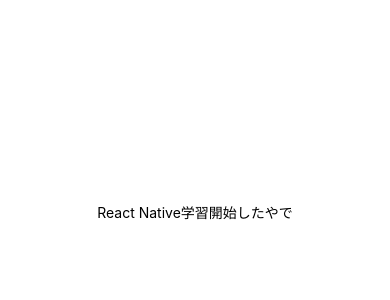
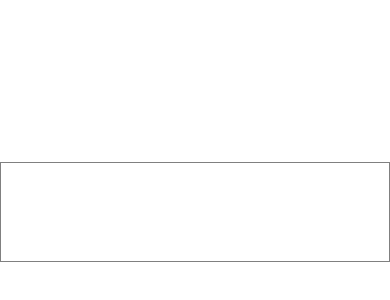
Before and after one commit to morieeeenyo/news_app, a React Native app: screen / in a window 390 px wide. Shown: the part 210-510 px from the top of the page. Built offline with nearby package versions, Linux system fonts and the light colour scheme.

Commit message:
箱を作る

```diff
--- a/App.js
+++ b/App.js
@@ -5,7 +5,14 @@
 export default function App() {
   return (
     <View style={styles.container}>
-      <Text>React Native学習開始したやで</Text>
+      <View
+        style={{
+          height: 100,
+          width: '100%',
+          borderColor: 'gray',
+          borderWidth: 1,
+        }}
+      ></View>
       <StatusBar style="auto" />
     </View>
   )
```
